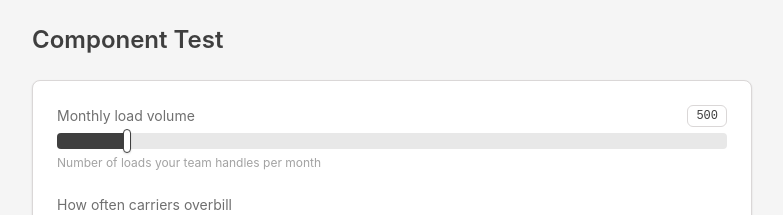
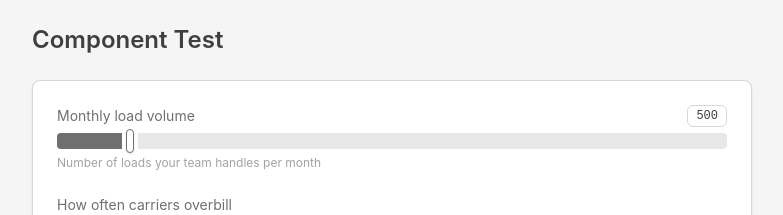
Before and after one commit to Musharraf1147/docxster-roi-freight, a React (Vite) app: page / in a window 1280 px wide. Shown: the top 215 px of the page, without its empty margins (248-1031 px from the left). Built offline with nearby package versions, Linux system fonts and the light colour scheme.

Commit message:
Slider: icon-weak color, gap around thumb, grow on hover/active

```diff
--- a/src/components/ui/slider.jsx
+++ b/src/components/ui/slider.jsx
@@ -13,17 +13,25 @@ const Slider = React.forwardRef(({ className, ...props }, ref) => (
     {...props}
   >
     <SliderPrimitive.Track className="relative grow h-4 overflow-hidden rounded-sm bg-bg-subtle">
-      <SliderPrimitive.Range className="absolute h-full bg-icon-strong" />
+      <SliderPrimitive.Range className="absolute h-full bg-icon-weak" />
     </SliderPrimitive.Track>
     <SliderPrimitive.Thumb
       className={cn(
-        'block w-2 h-6 rounded-sm border-[1.5px] border-icon-strong bg-bg-primary shadow-xs',
-        'transition-shadow duration-150 ease-out-expo',
-        'hover:shadow-sm active:shadow-md',
-        'focus-visible:outline focus-visible:outline-[3px] focus-visible:outline-icon-strong/30',
+        'group flex items-center justify-center',
+        'w-4 h-8 bg-bg-primary outline-none',
         'data-[disabled]:cursor-not-allowed',
       )}
-    />
+    >
+      <span
+        className={cn(
+          'block w-2 h-6 rounded-sm border-[1.5px] border-icon-weak bg-bg-primary shadow-xs',
+          'transition-all duration-150 ease-out-expo',
+          'group-hover:w-2.5 group-hover:h-7 group-hover:shadow-sm',
+          'group-active:w-3 group-active:h-8 group-active:shadow-md',
+          'group-focus-visible:outline group-focus-visible:outline-[3px] group-focus-visible:outline-icon-weak/30',
+        )}
+      />
+    </SliderPrimitive.Thumb>
   </SliderPrimitive.Root>
 ))
 Slider.displayName = SliderPrimitive.Root.displayName
```
